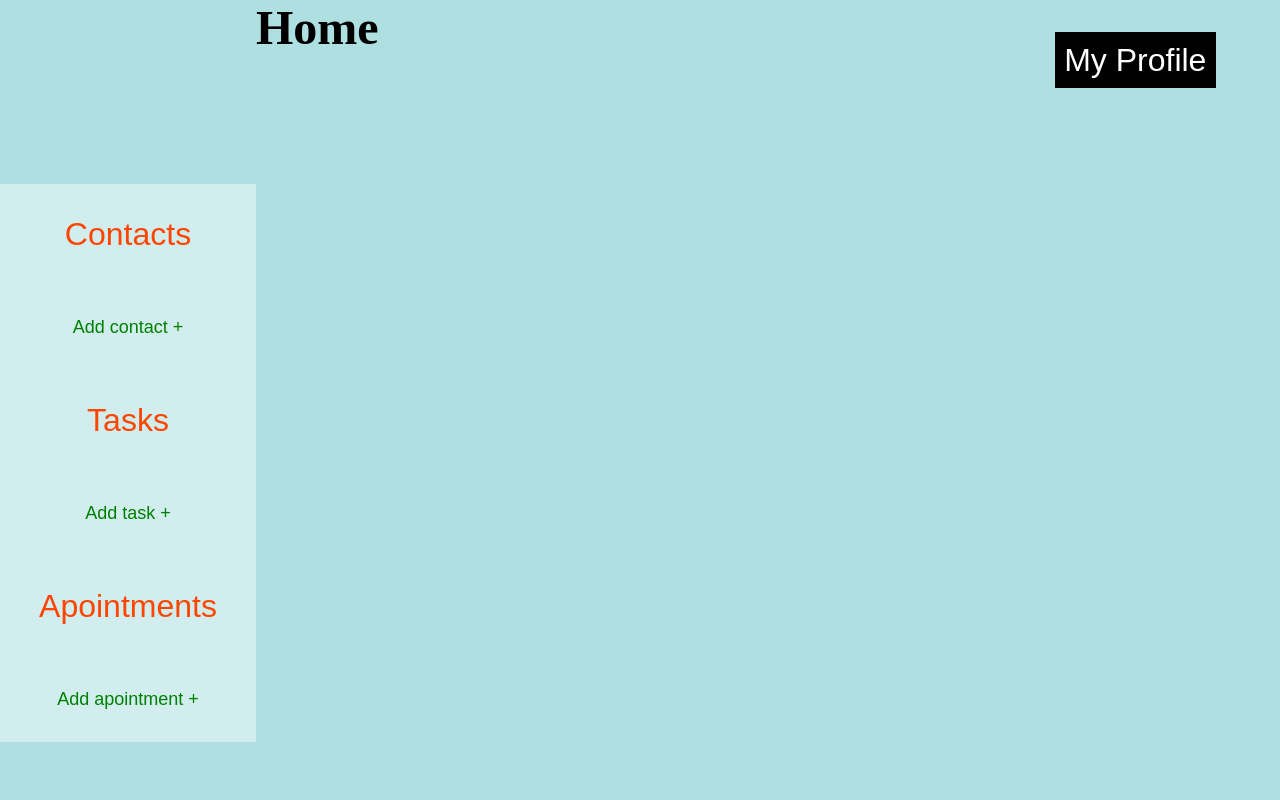
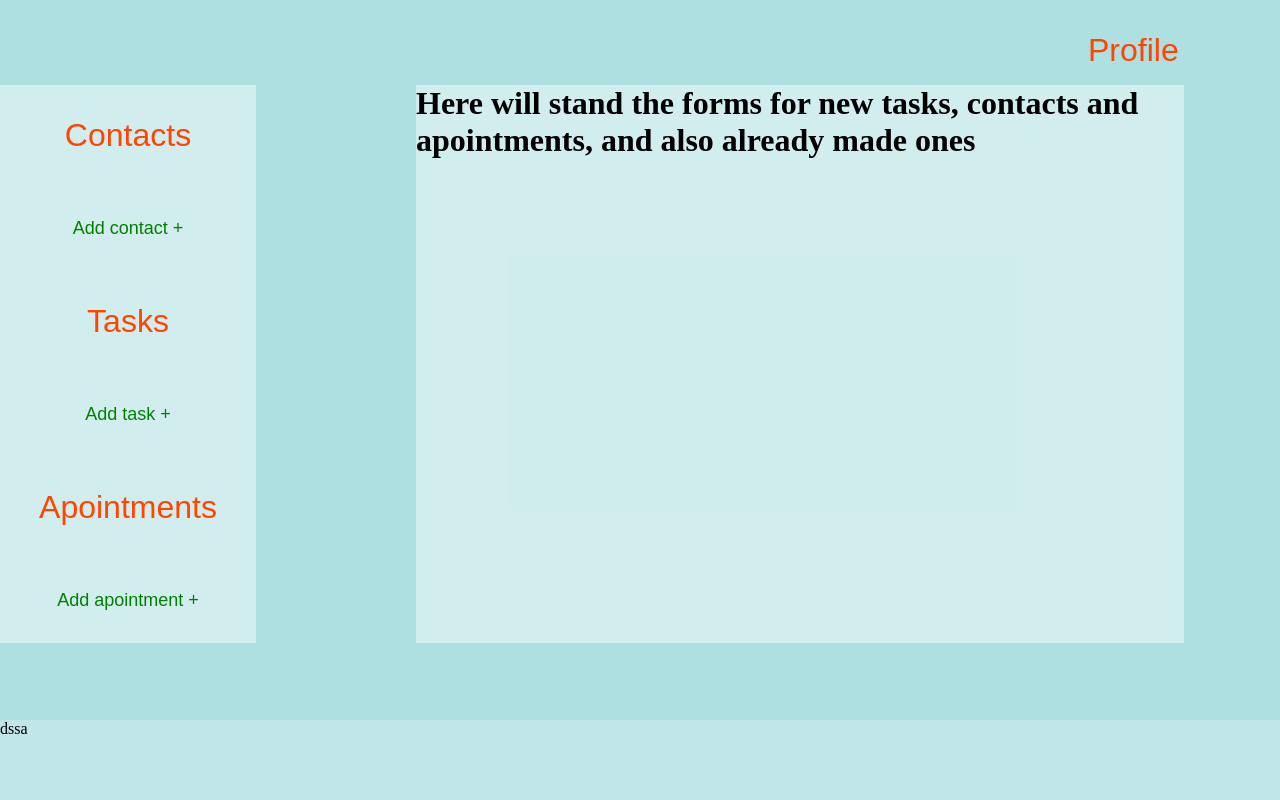
Before and after one commit to robadrian/Project-Agenda, a plain HTML site: page home.html in a window 1280 px wide. Drawn offline with Linux system fonts and the light colour scheme.

Commit message:
Modification on the home Page

```diff
--- a/home.html
+++ b/home.html
@@ -9,10 +9,8 @@
     <title>Agenda / Home</title>
 </head>
 <body>
-    <section id="class-profile">
-        <h1>Home</h1>
-        <button class="view-btn" id="myP-btn">My Profile</button>
-    </section>
+    <button class="view-btn" id="profile">Profile</button>
+    <main>
         <nav id="navigation">
             <div class="add-view">
                 <button class="view-btn">Contacts</button>
@@ -27,5 +25,13 @@
                 <button class="add-btn">Add apointment +</button>
             </div>
         </nav>
+        <div class="work-area">
+            <h1>Here will stand the forms for new tasks, contacts and apointments,
+                and also already made ones
+            </h1>
+        </div>
+    </main>
+
+    <footer>dssa</footer>
 </body>
 </html>
--- a/homeStyle.css
+++ b/homeStyle.css
@@ -7,20 +7,24 @@
 body {
     background-color: #aedfe1;;
 }
+#profile {
 
-#class-profile {
+    margin: 1em 0 0.5em 85%;
+}
+main {
     display: flex;
-    font-size: xx-large;
-    margin-left: 20%;
+    flex-direction: row;
     justify-content: space-between;
-    justify-items: center;
-    flex-direction: row;
-    text-align: center;
 }
 
-
+.work-area {
+    margin-top: 0;
+    margin-right: 6em;
+    background-color: rgba(255, 255, 255, 0.423);
+    width: 60%;
+}
 #navigation {
-    margin-top: 2em;
+    margin-top: 0;
     display: flex;
     flex-direction: column;
     background-color: rgba(255, 255, 255, 0.423);
@@ -66,3 +70,11 @@ body {
     margin-right: 2em;
     margin-top: 1em;
 }
+
+footer {
+    position: fixed;
+    bottom: 0;
+    width: 100%;
+    height:5em;
+    background-color: rgba(255, 255, 255, 0.223);
+}
```
Also changed, not shown: login.html (line endings or trailing spaces), main.js (line endings or trailing spaces). Lines whose indentation alone changed are shown as unchanged.
